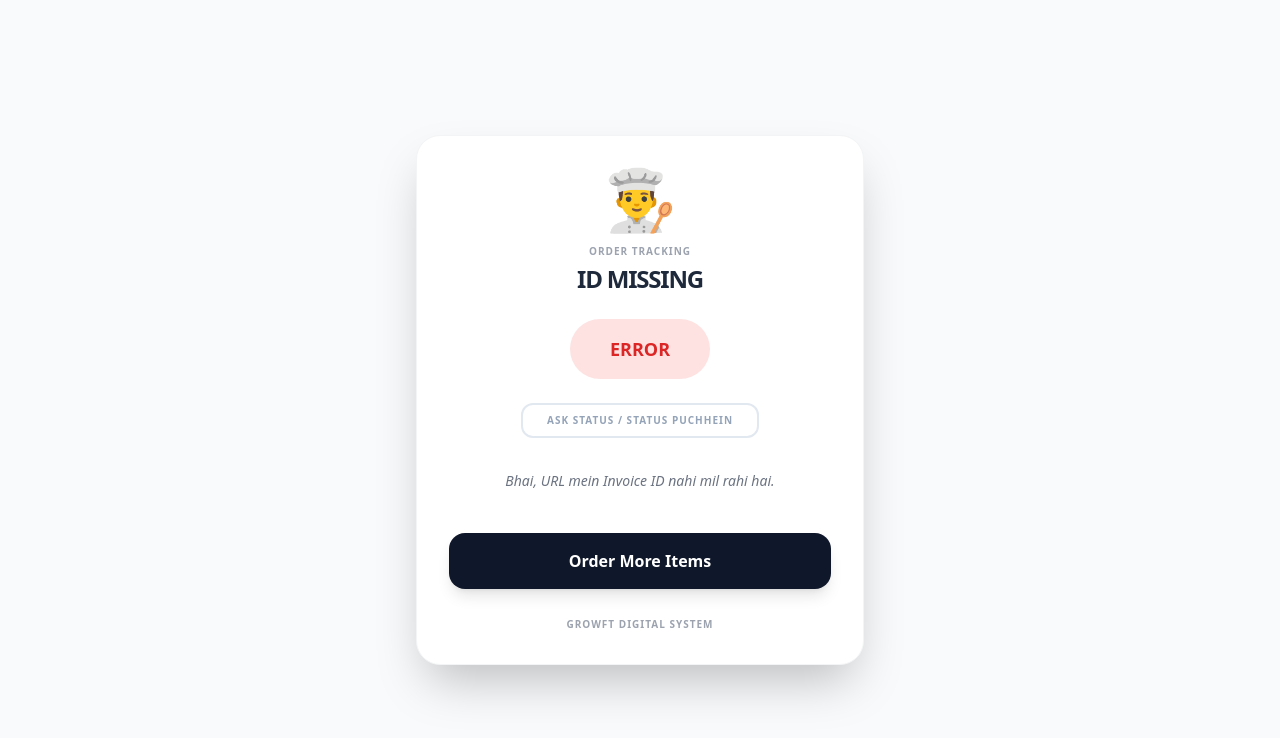
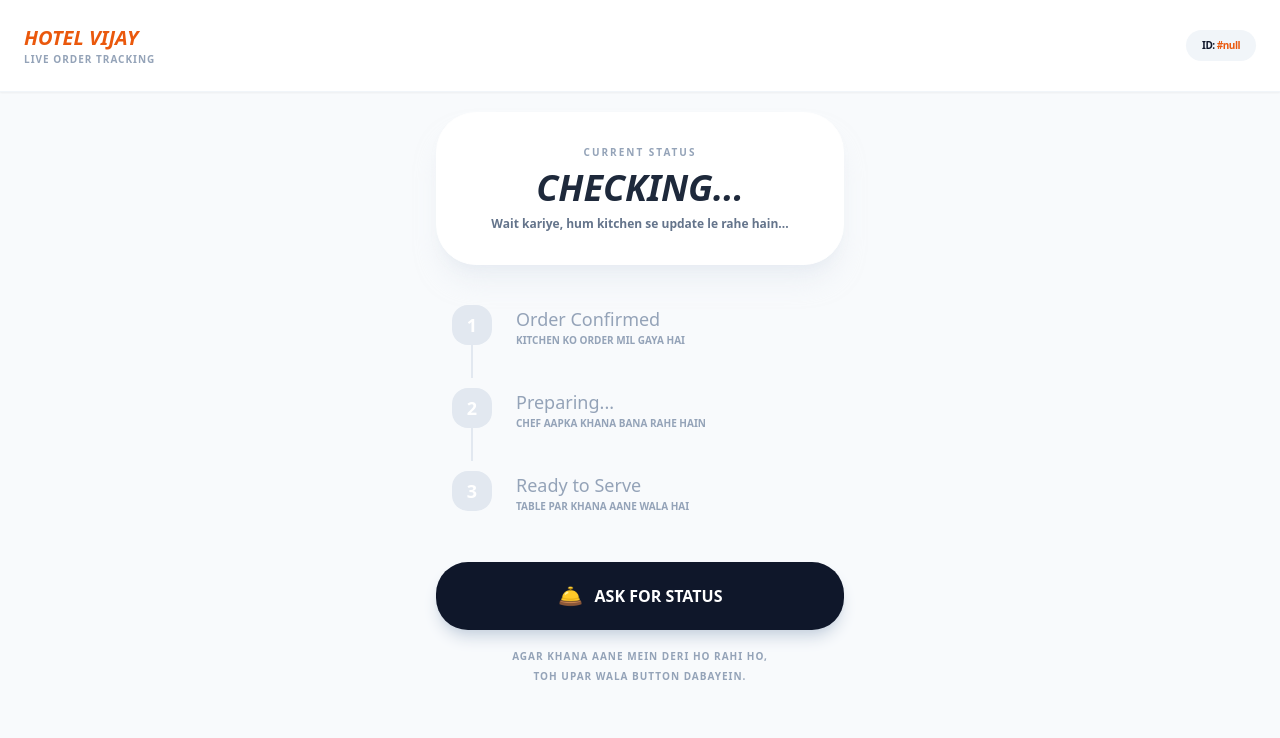
Before and after one commit to Growftofficial/My-tool-growft, a website: page tracorder/index.html in a window 1280 px wide. Drawn offline with nearby package versions, Linux system fonts and the light colour scheme; no server answers.

Commit message:
Update index.html

```diff
--- a/tracorder/index.html
+++ b/tracorder/index.html
@@ -3,126 +3,146 @@
 <head>
     <meta charset="UTF-8">
     <meta name="viewport" content="width=device-width, initial-scale=1.0">
-    <title>Live Tracking - Hotel Vijay</title>
+    <title>Track Your Order - Hotel Vijay</title>
     <script src="https://cdn.tailwindcss.com"></script>
+    <style>
+        .step-line { position: absolute; left: 19px; top: 30px; height: 100%; width: 2px; background: #e2e8f0; z-index: -1; }
+        .step-active .step-icon { background: #ea580c; box-shadow: 0 0 15px rgba(234, 88, 12, 0.4); }
+        .step-active .step-text { color: #ea580c; font-weight: 900; }
+        .pulse-orange { animation: pulse 2s infinite; }
+        @keyframes pulse { 0% { opacity: 1; } 50% { opacity: 0.5; } 100% { opacity: 1; } }
+    </style>
 </head>
-<body class="bg-slate-50 min-h-screen flex items-center justify-center p-6">
-    <div class="bg-white w-full max-w-md rounded-3xl shadow-2xl p-8 text-center border border-gray-100">
-        <div id="loader" class="text-6xl mb-4 transition-all duration-500">👨‍🍳</div>
+<body class="bg-slate-50 font-sans text-slate-900 pb-10">
 
-        <h2 class="text-gray-400 font-bold uppercase text-[10px] tracking-widest mb-1">Order Tracking</h2>
-        <h1 id="inv-display" class="text-2xl font-black text-slate-800 tracking-tighter">#CHECKING...</h1>
+    <div class="bg-white p-6 shadow-sm flex justify-between items-center sticky top-0 z-50 border-b border-slate-100">
+        <div>
+            <h1 class="text-xl font-black italic text-orange-600">HOTEL VIJAY</h1>
+            <p class="text-[10px] font-bold text-slate-400 uppercase tracking-widest">Live Order Tracking</p>
+        </div>
+        <div class="bg-slate-100 px-4 py-2 rounded-2xl text-[10px] font-black tracking-tighter">
+            ID: <span id="display-id" class="text-orange-600">#0000</span>
+        </div>
+    </div>
 
-        <div id="status-badge" class="mt-6 inline-block px-10 py-4 rounded-full font-black text-lg bg-orange-100 text-orange-600 animate-pulse uppercase">
-            CONNECTING...
+    <div class="max-w-md mx-auto p-5">
+        <div class="bg-white p-8 rounded-[2.5rem] shadow-xl shadow-slate-200/50 mb-6 text-center border border-white">
+            <p class="text-[10px] font-black text-slate-400 uppercase tracking-[0.2em] mb-2">Current Status</p>
+            <h2 id="current-status-text" class="text-4xl font-black text-slate-800 mb-2 italic uppercase">Checking...</h2>
+            <div id="status-desc" class="text-xs text-slate-500 font-bold px-4">Wait kariye, hum kitchen se update le rahe hain...</div>
         </div>
 
-        <div class="mt-6">
-            <button id="ask-btn" onclick="askCashier()" class="text-[10px] font-black border-2 border-slate-200 px-6 py-2 rounded-xl text-slate-400 hover:border-orange-500 hover:text-orange-500 transition-all uppercase tracking-widest active:scale-95">
-                Ask Status / Status Puchhein
-            </button>
-            <p id="query-msg" class="text-[9px] text-gray-400 mt-2 hidden text-green-600 font-bold">Request sent to cashier...</p>
+        <div class="space-y-10 px-4 relative mt-10">
+            <div id="step-pending" class="flex items-start gap-6 relative">
+                <div class="step-line"></div>
+                <div class="step-icon w-10 h-10 rounded-2xl bg-slate-200 flex items-center justify-center text-white shrink-0 transition-all duration-500">
+                    <span class="text-lg font-bold">1</span>
+                </div>
+                <div>
+                    <h3 class="step-text text-slate-400 text-lg">Order Confirmed</h3>
+                    <p class="text-[10px] text-slate-400 font-bold uppercase">Kitchen ko order mil gaya hai</p>
+                </div>
+            </div>
+
+            <div id="step-preparing" class="flex items-start gap-6 relative">
+                <div class="step-line"></div>
+                <div class="step-icon w-10 h-10 rounded-2xl bg-slate-200 flex items-center justify-center text-white shrink-0 transition-all duration-500">
+                    <span class="text-lg font-bold">2</span>
+                </div>
+                <div>
+                    <h3 class="step-text text-slate-400 text-lg">Preparing...</h3>
+                    <p class="text-[10px] text-slate-400 font-bold uppercase">Chef aapka khana bana rahe hain</p>
+                </div>
+            </div>
+
+            <div id="step-ready" class="flex items-start gap-6">
+                <div class="step-icon w-10 h-10 rounded-2xl bg-slate-200 flex items-center justify-center text-white shrink-0 transition-all duration-500">
+                    <span class="text-lg font-bold">3</span>
+                </div>
+                <div>
+                    <h3 class="step-text text-slate-400 text-lg">Ready to Serve</h3>
+                    <p class="text-[10px] text-slate-400 font-bold uppercase">Table par khana aane wala hai</p>
+                </div>
+            </div>
         </div>
 
-        <p id="status-msg" class="mt-8 text-gray-500 text-sm italic leading-relaxed px-4">
-            Bhai, Chef ne aapka order dekh liya hai. Khana jaldi hi aapke table par hoga!
-        </p>
-
-        <div class="mt-10 space-y-3">
-            <button onclick="location.href='https://www.growft.online/hotelvijay/'" class="w-full py-4 rounded-2xl bg-slate-900 text-white font-bold shadow-lg active:scale-95 transition-all">
-                Order More Items
+        <div class="mt-12">
+            <button onclick="askStatus()" id="askBtn" class="w-full bg-slate-900 text-white py-5 rounded-[2rem] font-black shadow-lg shadow-slate-300 active:scale-95 transition-all flex items-center justify-center gap-3">
+                <span class="text-xl">🛎️</span> ASK FOR STATUS
             </button>
-            <p class="text-[10px] text-gray-400 font-bold uppercase tracking-widest pt-4">Growft Digital System</p>
+            <p class="text-center text-[10px] text-slate-400 mt-4 font-bold uppercase tracking-widest leading-loose">
+                Agar khana aane mein deri ho rahi ho,<br>toh upar wala button dabayein.
+            </p>
         </div>
     </div>
 
     <script>
-        const SCRIPT_URL = "https://script.google.com/macros/s/AKfycbzLUkZsUnJXAIo-aaimfbHedZ6Xq4rJ1MoY1rMDqb_10hVR3faOOxDe7eItRDjRKCpb/exec";
-        const params = new URLSearchParams(window.location.search);
-        const invID = params.get('id');
+        // INVOICE DATA URL (Sheet 2 - Orders)
+        const SCRIPT_URL = "https://script.google.com/macros/s/AKfycbGRSd1nm0XE8WrHcbt7n0-wvpxwZaE3SamjGGv0rE5Qy6kJLBcjGP9pVoMEuQ9pcgt/exec";
 
-        // Initial setup
-        if (!invID) {
-            document.getElementById('inv-display').innerText = "ID MISSING";
-            document.getElementById('status-badge').innerText = "ERROR";
-            document.getElementById('status-badge').className = "mt-6 inline-block px-10 py-4 rounded-full font-black text-lg bg-red-100 text-red-600";
-            document.getElementById('status-msg').innerText = "Bhai, URL mein Invoice ID nahi mil rahi hai.";
-        } else {
-            document.getElementById('inv-display').innerText = "#" + invID;
+        const urlParams = new URLSearchParams(window.location.search);
+        const orderId = urlParams.get('id');
+        document.getElementById('display-id').innerText = "#" + orderId;
+
+        async function checkStatus() {
+            try {
+                const res = await fetch(SCRIPT_URL);
+                const orders = await res.json();
+                const myOrder = orders.find(o => o.invoice_no === orderId);
+
+                if (myOrder) {
+                    updateTimeline(myOrder.status);
+                }
+            } catch (e) { console.log("Polling error..."); }
         }
 
-        // --- User Request to Cashier Logic ---
-        async function askCashier() {
-            if (!invID) return;
-            const btn = document.getElementById('ask-btn');
-            const msg = document.getElementById('query-msg');
+        function updateTimeline(status) {
+            const sText = document.getElementById('current-status-text');
+            const sDesc = document.getElementById('status-desc');
 
-            btn.innerText = "ASKING...";
+            // Reset Styles
+            document.querySelectorAll('.step-icon').forEach(el => el.parentElement.classList.remove('step-active'));
+
+            if (status === "Pending") {
+                sText.innerText = "Order Received";
+                sDesc.innerText = "Aapka order line mein hai, Chef jaldi shuru karenge.";
+                document.getElementById('step-pending').classList.add('step-active');
+            } else if (status === "Preparing") {
+                sText.innerText = "Preparing...";
+                sDesc.innerText = "Masale dal chuke hain! Garma-garam taiyar ho raha hai.";
+                document.getElementById('step-pending').classList.add('step-active');
+                document.getElementById('step-preparing').classList.add('step-active');
+            } else if (status === "Ready") {
+                sText.innerText = "READY! 🔥";
+                sDesc.innerText = "Aapka khana taiyar hai! Table par check kijiye.";
+                document.querySelectorAll('.step-icon').forEach(el => el.parentElement.classList.add('step-active'));
+                // Vibrate if mobile
+                if(window.navigator.vibrate) window.navigator.vibrate([200, 100, 200]);
+            }
+        }
+
+        async function askStatus() {
+            const btn = document.getElementById('askBtn');
+            btn.innerText = "PINGING CASHIER...";
             btn.disabled = true;
 
             try {
                 await fetch(SCRIPT_URL, {
                     method: 'POST',
                     mode: 'no-cors',
-                    body: JSON.stringify({
-                        action: "ask_status",
-                        invoice_no: invID
-                    })
+                    body: JSON.stringify({ action: "ask_status", invoice_no: orderId })
                 });
+                alert("Bhai, Cashier ko bol diya hai! Woh turant kitchen mein check karenge.");
+            } catch (e) { }
 
-                btn.innerText = "REQUEST SENT ✅";
-                btn.className = "text-[10px] font-black border-2 border-green-500 px-6 py-2 rounded-xl text-green-500 uppercase tracking-widest";
-                msg.classList.remove('hidden');
-
-                // 30 second reset
-                setTimeout(() => {
-                    btn.disabled = false;
-                    btn.innerText = "Ask Status / Status Puchhein";
-                    btn.className = "text-[10px] font-black border-2 border-slate-200 px-6 py-2 rounded-xl text-slate-400 uppercase tracking-widest";
-                    msg.classList.add('hidden');
-                }, 30000);
-
-            } catch (e) {
-                btn.innerText = "TRY AGAIN";
+            setTimeout(() => {
+                btn.innerHTML = `<span class="text-xl">🛎️</span> ASK FOR STATUS`;
                 btn.disabled = false;
-            }
+            }, 5000);
         }
 
-        async function checkStatus() {
-            if (!invID) return;
-            try {
-                const res = await fetch(SCRIPT_URL + "?t=" + new Date().getTime());
-                const orders = await res.json();
-                const myOrder = orders.find(o => String(o.invoice_no).trim() === String(invID).trim());
-
-                if(myOrder) {
-                    const badge = document.getElementById('status-badge');
-                    const loader = document.getElementById('loader');
-                    const statusText = document.getElementById('status-msg');
-                    const status = myOrder.status.toLowerCase().trim();
-
-                    badge.innerText = myOrder.status.toUpperCase();
-
-                    if(status === "pending") {
-                        badge.className = "mt-6 inline-block px-10 py-4 rounded-full font-black bg-orange-100 text-orange-600 animate-pulse";
-                        loader.innerText = "👨‍🍳";
-                    }
-                    else if(status === "preparing") {
-                        badge.className = "mt-6 inline-block px-10 py-4 rounded-full font-black bg-blue-100 text-blue-600 animate-bounce";
-                        loader.innerText = "🔥";
-                        statusText.innerText = "Cashier says: Aapka khana kitchen mein taiyar ho raha hai!";
-                    }
-                    else if(status === "ready" || status === "served") {
-                        badge.className = "mt-6 inline-block px-10 py-4 rounded-full font-black bg-green-500 text-white";
-                        loader.innerText = "😋";
-                        statusText.innerText = "Khana Taiyar hai! Enjoy your meal.";
-                        badge.classList.remove('animate-pulse');
-                    }
-                }
-            } catch (e) { console.log("Fetch Error:", e); }
-        }
-
-        setInterval(checkStatus, 8000);
+        // Live checking every 5 seconds
+        setInterval(checkStatus, 5000);
         checkStatus();
     </script>
 </body>
```
